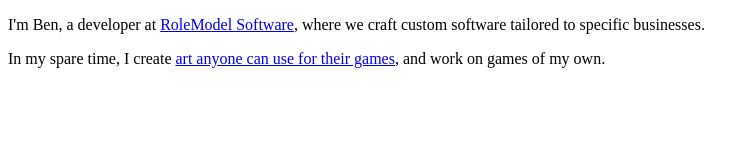
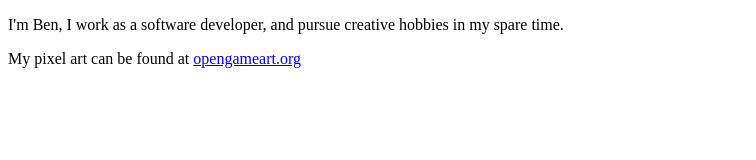
Before and after one commit to BenCreating/bencreating_site, a plain HTML site: page index.html in a window 1280 px wide. Shown: the whole page, without its empty margins (0-756 px from the left). Drawn offline with Linux system fonts and the light colour scheme.

Commit message:
Update landing page

```diff
--- a/index.html
+++ b/index.html
@@ -16,8 +16,8 @@
   </head>
 
   <body>
-    <p>I'm Ben, a developer at <a href="https://rolemodelsoftware.com">RoleModel Software</a>, where we craft custom software tailored to specific businesses.</p>
+    <p>I'm Ben, I work as a software developer, and pursue creative hobbies in my spare time.</p>
 
-    <p>In my spare time, I create <a href="https://opengameart.org/users/bencreating">art anyone can use for their games</a>, and work on games of my own.</p>
+    <p>My pixel art can be found at <a href="https://opengameart.org/users/bencreating">opengameart.org</a></p>
   </body>
 </html>
```
